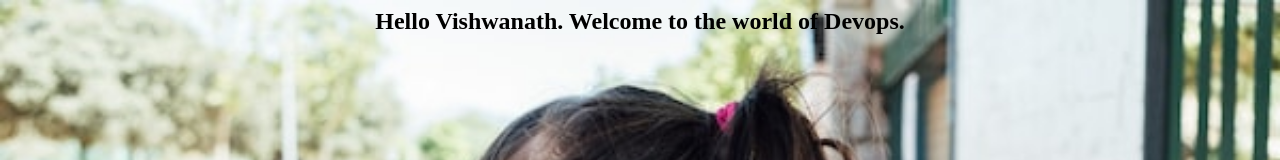
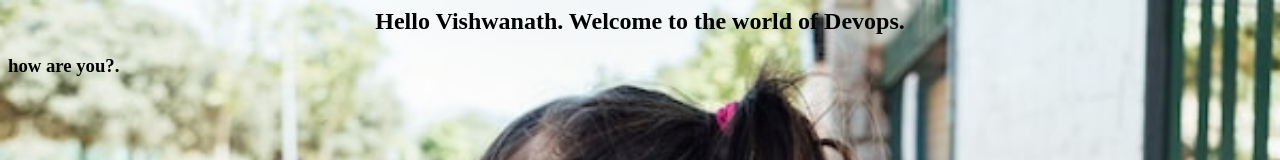
Before and after one commit to Vishwanath235/webapp, a plain HTML site: page index.html in a window 1280 px wide. Shown: the top 160 px of the page. Drawn offline with Linux system fonts and the light colour scheme.

Commit message:
updating

```diff
--- a/index.html
+++ b/index.html
@@ -4,5 +4,6 @@
 </head>
 <body style = "background-image:url('/girl.jpg'); background-size: 100%">
 <h2 ALIGN=CENTER> Hello Vishwanath. Welcome to the world of Devops. </h2>
+<h3> how are you?.</h3>
 </body>
 </html>
```
